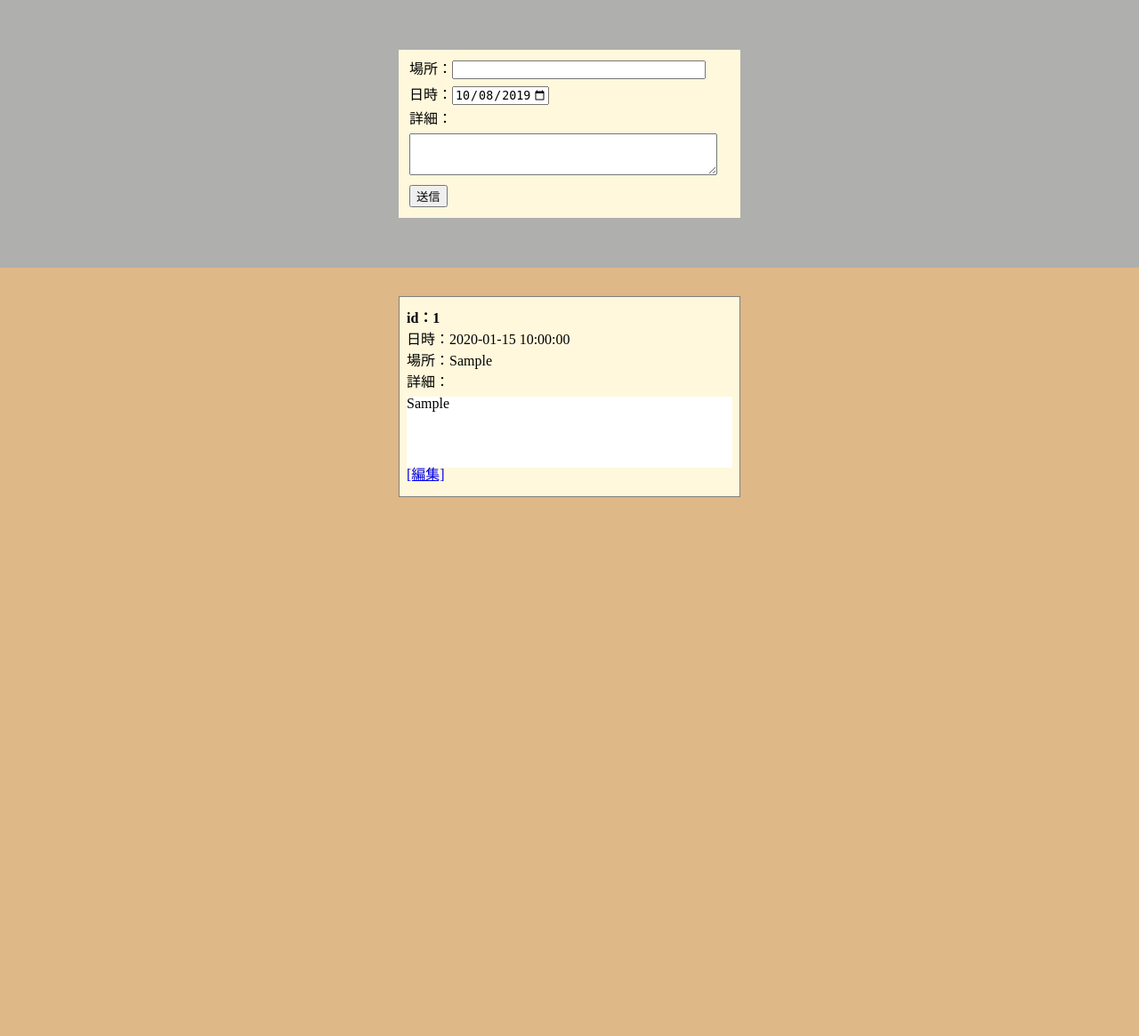
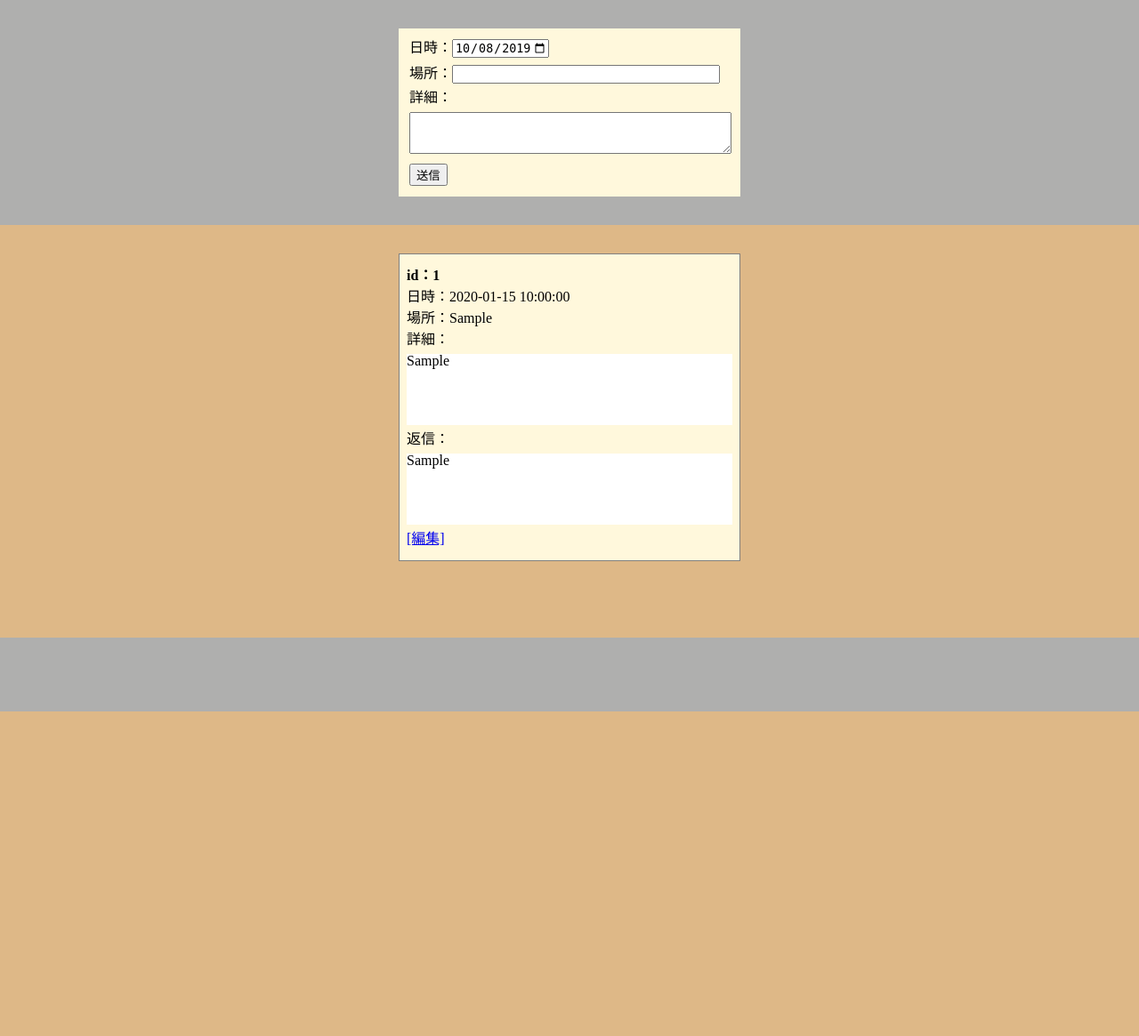
Before and after one commit to WaiEnu/Gs_kadai, a PHP site: page / in a window 1280 px wide. Shown: the part 48-1213 px from the top of the page at 89% size. After the commit the page ends 848 px from the top, so only its background shows below. Run offline with PHP 8.4, Linux system fonts and the light colour scheme; tables that the repository leaves empty or names only in its code hold one stand-in row (values such as "Sample post").

Commit message:
19.11.22

```diff
--- a/008/css/style.css
+++ b/008/css/style.css
@@ -33,7 +33,6 @@ section{
   margin: 0 auto;
   background: burlywood;
   min-height: 50vh;
-  height: 100%;
 }
 article {
   display: flex;
@@ -58,8 +57,8 @@ article .postText{
 article .postText{
   border: 1px solid gray;
 }
-article .postText .message{
-  height: 5em;
+article .message{
+  height:5em;
   word-break: break-all;
   overflow: scroll;
   background: #fff;
@@ -75,7 +74,7 @@ article .postText h3{
   font-weight: bold;
 }
 article #input{
-  margin: 24px auto;
+  margin: 0 auto;
 }
 article .output{
   width: 100%;
@@ -86,9 +85,10 @@ article .btn{
   text-align: center;
 }
 form{
-  width: calc(100% - 8px);
+  width: 100%;
 }
 form div.jumbotron{
+  width: 100%;
   padding:0;
 }
 form div{
--- a/008/index.php
+++ b/008/index.php
@@ -15,11 +15,11 @@ if($status==false) {
   sql_error($stmt);
 
 }else{
-  $view ='<div class="postText">NoPost</div><!--.postText-->';
+  $view ='';
   //Selectデータの数だけ自動でループしてくれる
   //FETCH_ASSOC=http://php.net/manual/ja/pdostatement.fetch.php
   while( $r = $stmt->fetch(PDO::FETCH_ASSOC)){
-    $view ='<div class="postText">';
+    $view .='<div class="postText">';
       $view .='<h3>id：'.$r["id"].'</h3>';
       $view .='<p><span>日時：</span>'.$r["wdate"].'</p>';
       $view .='<p><span>場所：</span>'.$r["location"].'</p>';
@@ -27,9 +27,13 @@ if($status==false) {
       $view .='<div class="message">';
         $view .='<div>'.$r["naiyou"].'</div>';
       $view .='</div><!--.message-->';
-      $view .='<div class="input_ctrl">';
-        $view .='<a href="detail.php?id='.$r["id"].'">[編集]</a>';
-      $view .='</div><!--.input_ctrl-->';
+    if($r["henshin"]){
+      $view .='<p><span>返信：</span></p>';
+      $view .='<div class="message">';
+        $view .='<div>'.$r["henshin"].'</div>';
+      $view .='</div><!--.message-->';
+    }
+      $view .='<p><a href="detail.php?id='.$r["id"].'">[編集]</a></p>';
     $view .='</div><!--.postText-->';
   }
 }
@@ -42,8 +46,8 @@ include("template/header.html");
       <form method="POST" action="insert.php">
         <div class="jumbotron">
           <fieldset>
+            <div><label for="wdate">日時：<input type="date" name="wdate" value="2019-10-08" min="2019-10-08" max="2119-10-08"></label></div>
             <div><label for="location">場所：<input type="text" name="location"></label></div>
-            <div><label for="wdate">日時：<input type="date" name="wdate" value="2019-10-08" min="2019-10-08" max="2119-10-08"></label></div>
             <div><label for="naiyou">詳細：</label></div>
             <div><textarea type="text" rows="3" name="naiyou" ></textarea></div>
             <div><input type="submit" value="送信"></div>
```
Also changed, not shown: 008/detail.php (+13 -7 lines).
